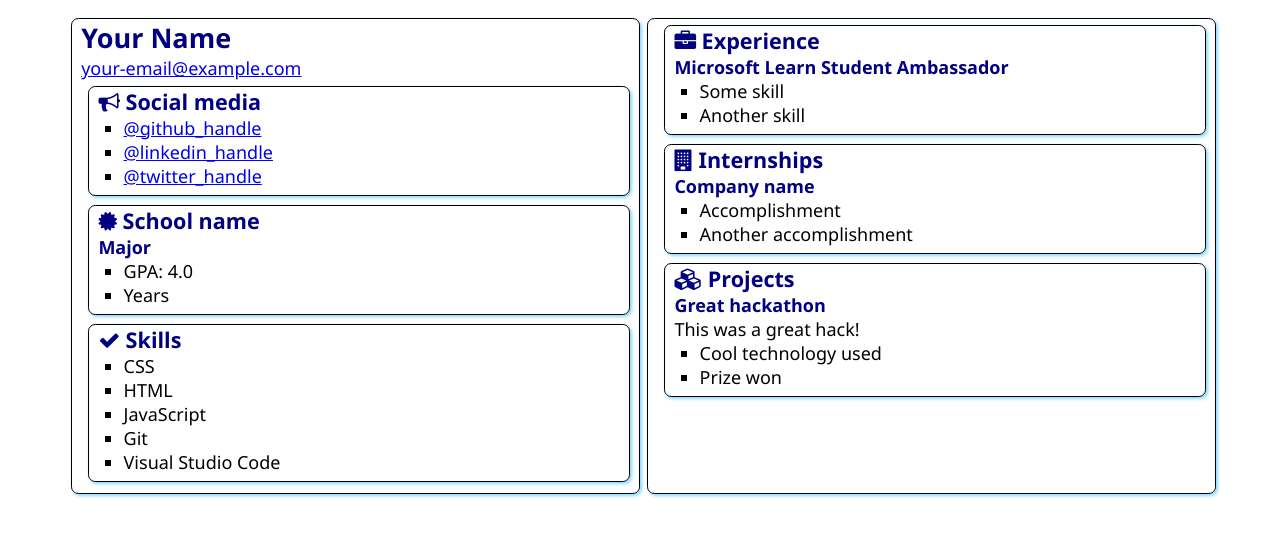
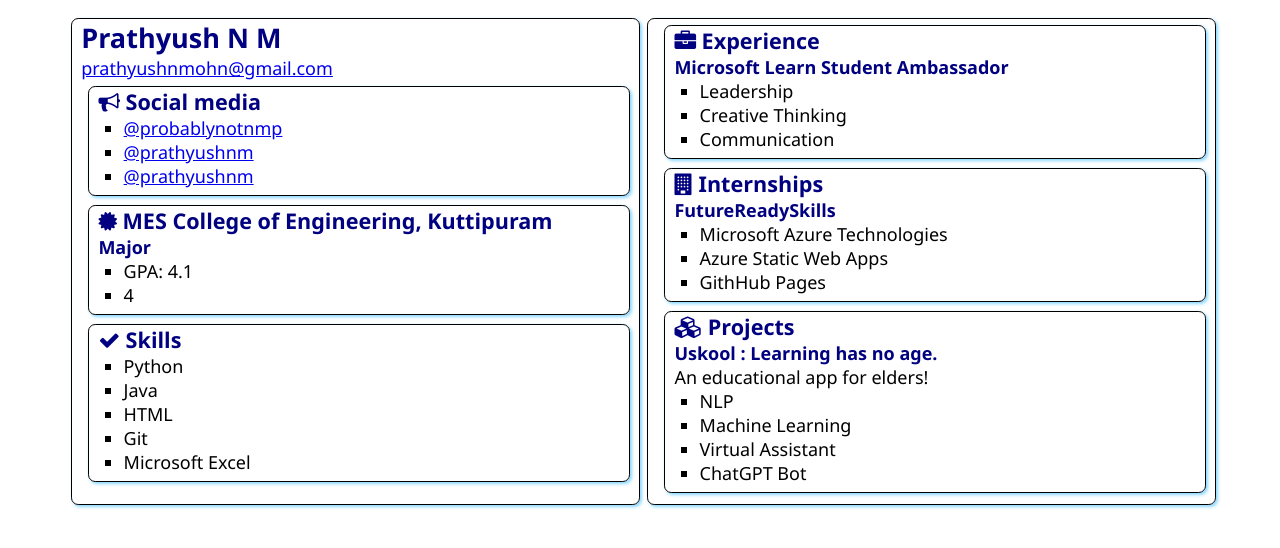
Before and after one commit to probablynotnmp/SATechnicalOnboarding1, a plain HTML site: page src/index.html in a window 1280 px wide. Drawn offline with Linux system fonts and the light colour scheme.

Commit message:
Update index.html

```diff
--- a/src/index.html
+++ b/src/index.html
@@ -12,8 +12,8 @@
 <body>
     <main>
         <article class="box">
-            <h1>Your Name</h1>
-            <div><a href="mailto:your.email@example.com">your-email@example.com</a></div>
+            <h1>Prathyush N M</h1>
+            <div><a href="mailto:prathyushnmohn@gmail.com">prathyushnmohn@gmail.com</a></div>
 
             <section class="box">
                 <h2>
@@ -21,9 +21,9 @@
                     Social media
                 </h2>
                 <ul>
-                    <li><a href="https://github.com/<handle>">@github_handle</a></li>
-                    <li><a href="https://linkedin.com/in/<handle>">@linkedin_handle</a></li>
-                    <li><a href="https://twitter.com/<handle>">@twitter_handle</a></li>
+                    <li><a href="https://github.com/probablynotnmp">@probablynotnmp</a></li>
+                    <li><a href="https://www.linkedin.com/in/prathyushnm/">@prathyushnm</a></li>
+                    <li><a href="https://twitter.com/prathyushnm">@prathyushnm</a></li>
                 </ul>
             </section>
 
@@ -31,12 +31,12 @@
                 <div class="education">
                     <h2>
                         <i class="fa fa-certificate" aria-hidden="true"></i>
-                        School name
+                        MES College of Engineering, Kuttipuram
                     </h2>
                     <h3>Major</h3>
                     <ul>
-                        <li>GPA: 4.0</li>
-                        <li>Years</li>
+                        <li>GPA: 4.1</li>
+                        <li>4</li>
                     </ul>
                 </div>
             </section>
@@ -47,11 +47,11 @@
                     Skills
                 </h2>
                 <ul>
-                    <li>CSS</li>
+                    <li>Python</li>
+                    <li>Java</li>
                     <li>HTML</li>
-                    <li>JavaScript</li>
                     <li>Git</li>
-                    <li>Visual Studio Code</li>
+                    <li>Microsoft Excel</li>
                 </ul>
             </section>
         </article>
@@ -63,8 +63,9 @@
                 </h2>
                 <h3>Microsoft Learn Student Ambassador</h3>
                 <ul>
-                    <li>Some skill</li>
-                    <li>Another skill</li>
+                    <li>Leadership</li>
+                    <li>Creative Thinking</li>
+                    <li>Communication</li>
                 </ul>
             </section>
             <section class="box">
@@ -73,10 +74,11 @@
                     Internships
                 </h2>
 
-                <h3>Company name</h3>
+                <h3>FutureReadySkills </h3>
                 <ul>
-                    <li>Accomplishment</li>
-                    <li>Another accomplishment</li>
+                    <li>Microsoft Azure Technologies</li>
+                    <li>Azure Static Web Apps</li>
+                    <li>GithHub Pages</li>
                 </ul>
             </section>
             <section class="box">
@@ -85,11 +87,13 @@
                     Projects
                 </h2>
 
-                <h3>Great hackathon</h3>
-                <div>This was a great hack!</div>
+                <h3>Uskool : Learning has no age.</h3>
+                <div>An educational app for elders!</div>
                 <ul>
-                    <li>Cool technology used</li>
-                    <li>Prize won</li>
+                    <li>NLP</li>
+                    <li>Machine Learning</li>
+                    <li>Virtual Assistant</li>
+                    <li>ChatGPT Bot</li>
                 </ul>
             </section>
         </article>
```
